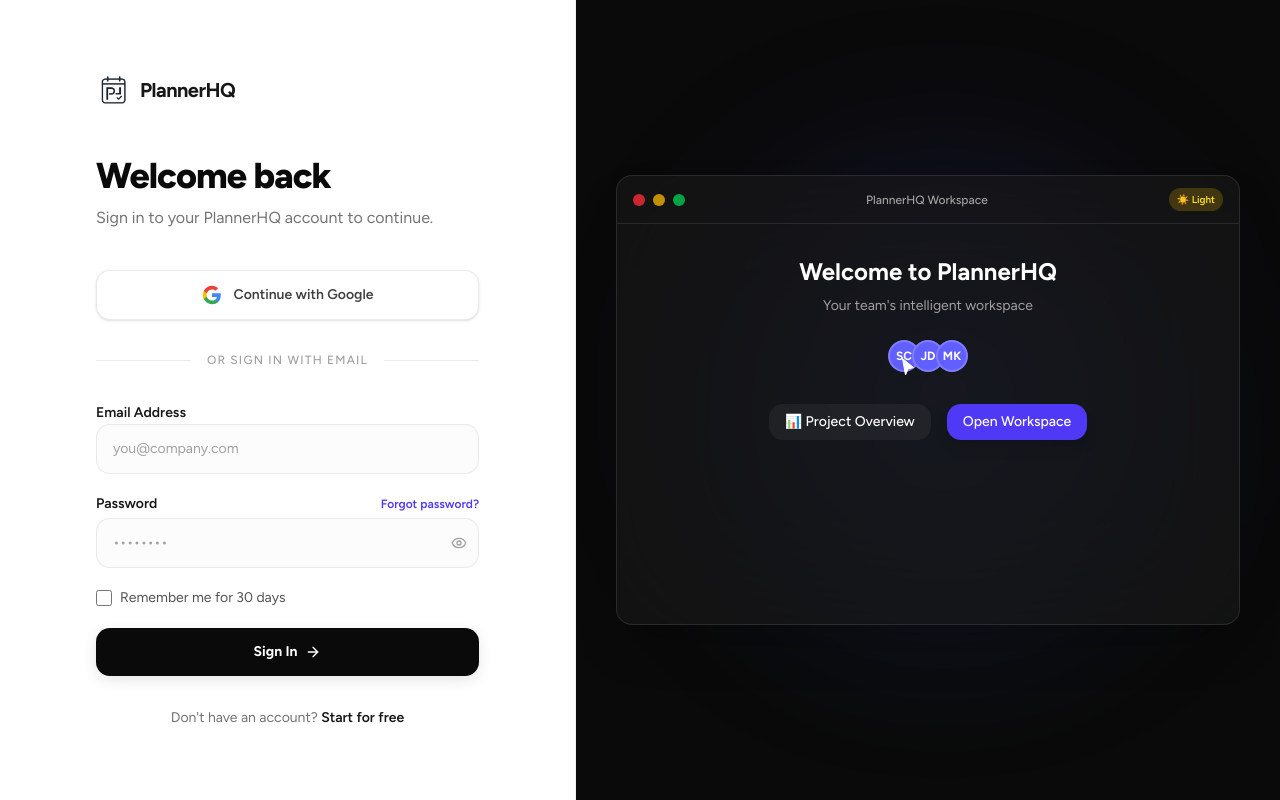
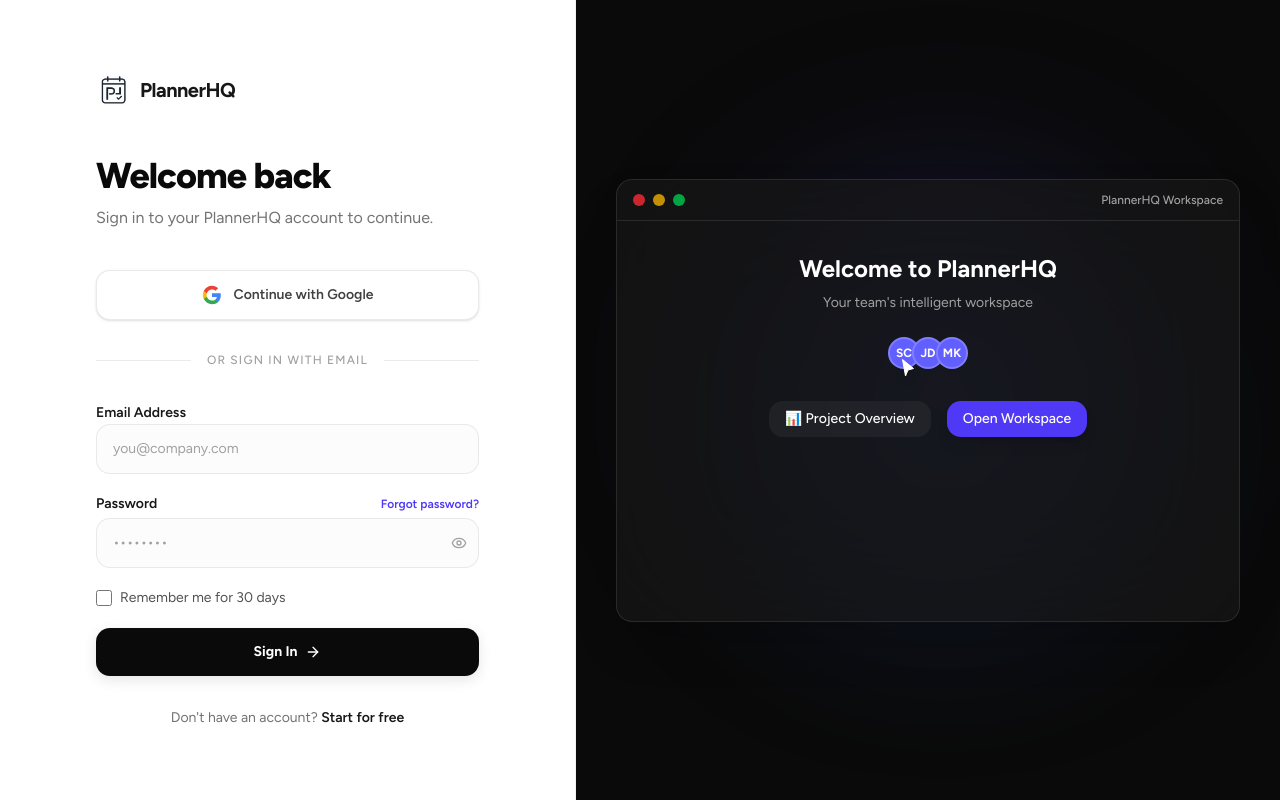
Before and after one commit to dariogeorge21/plannerhq, a Next.js app: page /signin in a window 1280 px wide. Built offline with nearby package versions, Linux system fonts and the light colour scheme.

Commit message:
remove toggle for theme in showcase

```diff
--- a/src/components/ProductShowcase.tsx
+++ b/src/components/ProductShowcase.tsx
@@ -118,12 +118,7 @@
             <span className="w-3 h-3 rounded-full bg-green-500/80" />
           </div>
           <div className={`text-xs font-medium ${t.muted}`}>PlannerHQ Workspace</div>
-          <button
-            onClick={toggleTheme}
-            className={`px-2 py-1 text-[10px] font-semibold rounded-full ${mockTheme === "dark" ? "bg-yellow-400/20 text-yellow-300" : "bg-indigo-100 text-indigo-700"} transition-colors`}
-          >
-            {mockTheme === "dark" ? "☀️ Light" : "🌙 Dark"}
-          </button>
+
         </div>
 
         {/* Window content (dynamic based on step) */}
```
